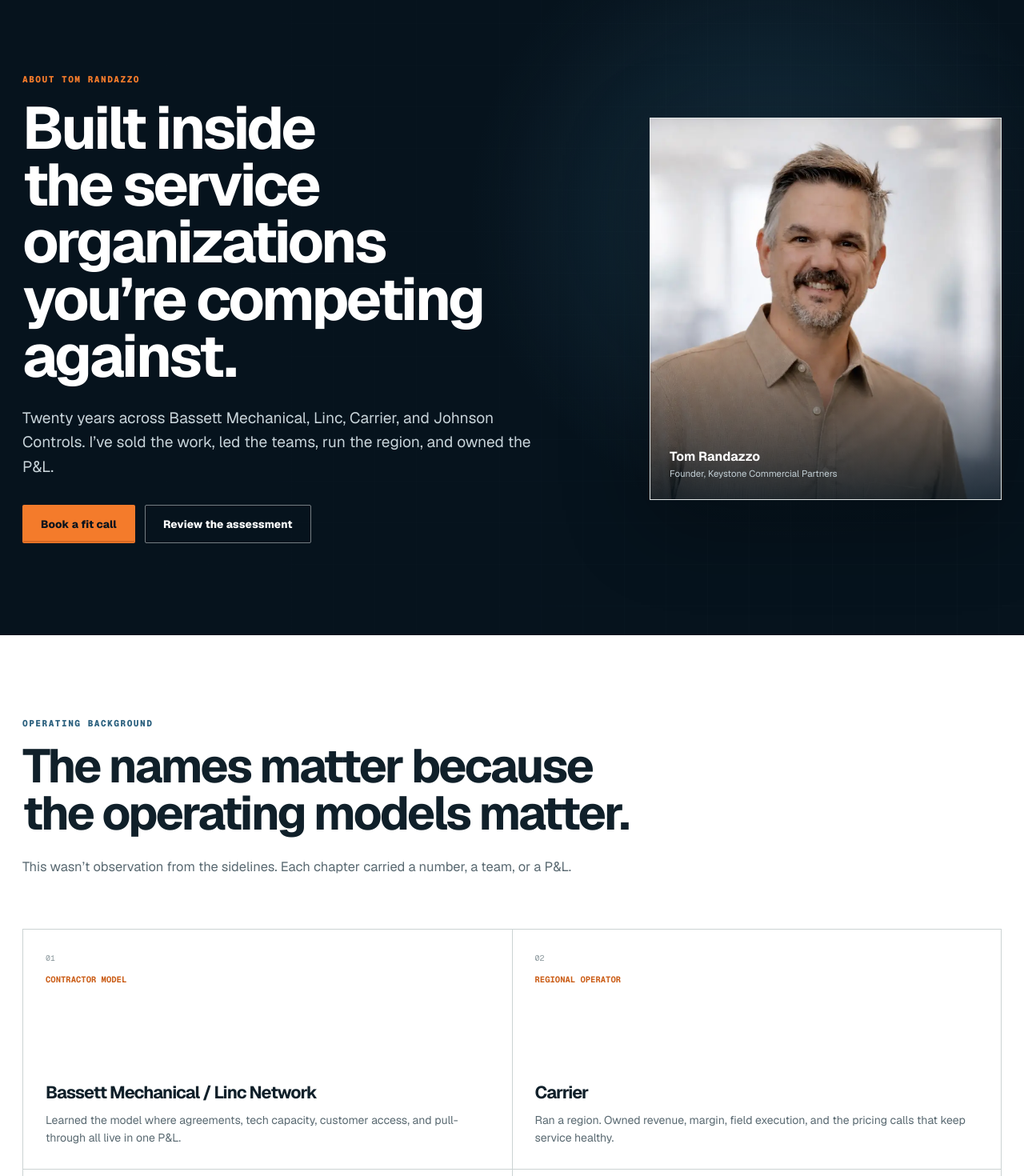
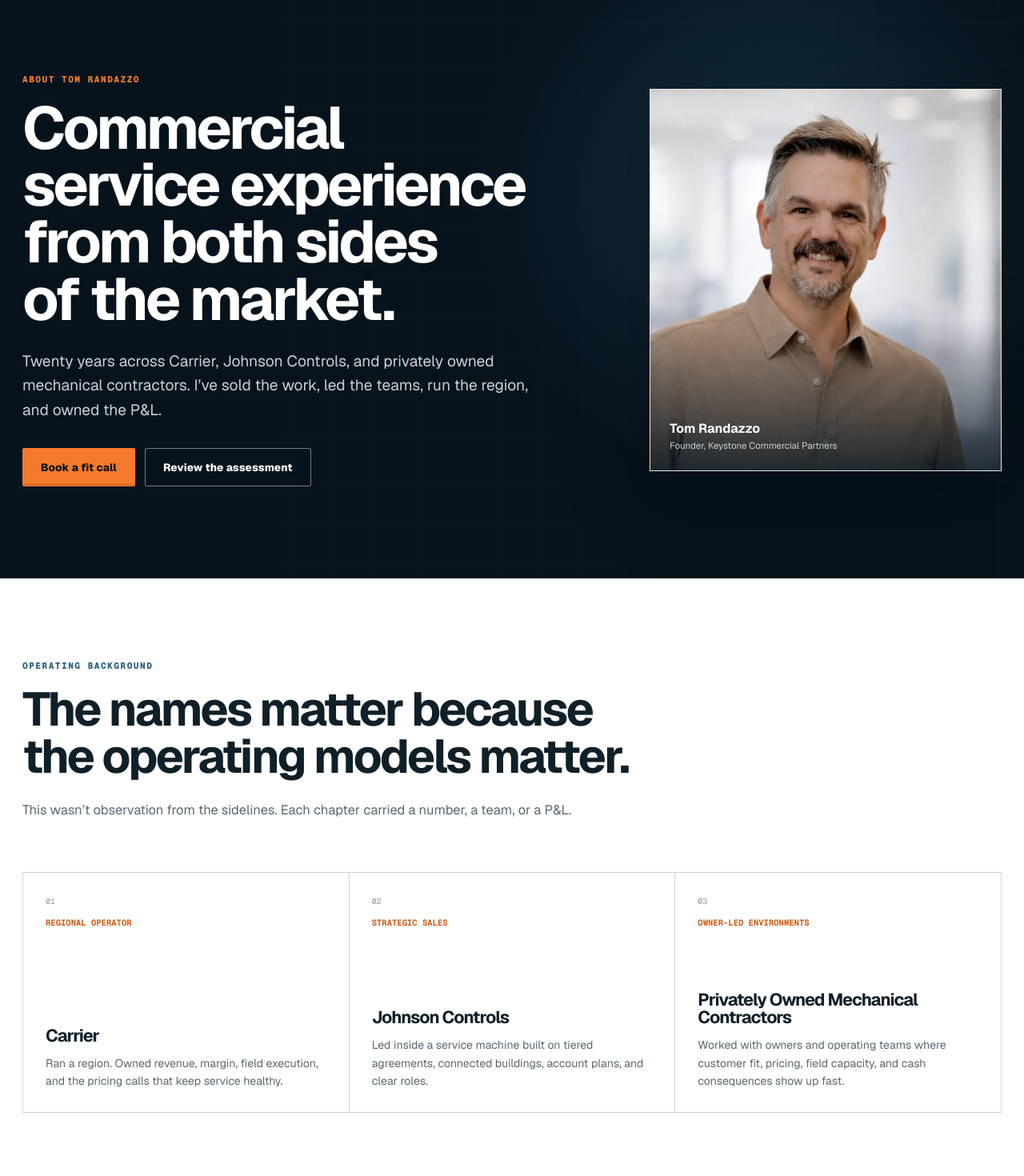
Before and after one commit to roarkgaltrandazzo-bit/keystone, a Next.js app: page /about in a window 1280 px wide. Shown: the part 100-1570 px from the top of the page at 80% size. Built offline with nearby package versions, Linux system fonts and the light colour scheme.

Commit message:
Move career history off homepage

```diff
--- a/app/about/page.tsx
+++ b/app/about/page.tsx
@@ -7,15 +7,10 @@ import { FinalCta, SectionHeading } from "../components/Shared";
 export const metadata: Metadata = {
   title: "About Tom Randazzo",
   description:
-    "Meet Tom Randazzo, a commercial HVAC operator with experience at Bassett Mechanical, Linc, Carrier, and Johnson Controls.",
+    "Meet Tom Randazzo, a commercial HVAC operator with experience at Carrier, Johnson Controls, and privately owned mechanical contractors.",
 };
 
 const career = [
-  {
-    label: "Contractor model",
-    company: "Bassett Mechanical / Linc Network",
-    copy: "Learned the model where agreements, tech capacity, customer access, and pull-through all live in one P&L.",
-  },
   {
     label: "Regional operator",
     company: "Carrier",
@@ -27,9 +22,9 @@ const career = [
     copy: "Led inside a service machine built on tiered agreements, connected buildings, account plans, and clear roles.",
   },
   {
-    label: "Independent-shop translation",
-    company: "Keystone Commercial Partners",
-    copy: "Now resizing those disciplines for owner-led contractors that need the rigor without the enterprise weight.",
+    label: "Owner-led environments",
+    company: "Privately Owned Mechanical Contractors",
+    copy: "Worked with owners and operating teams where customer fit, pricing, field capacity, and cash consequences show up fast.",
   },
 ];
 
@@ -41,10 +36,10 @@ export default function AboutPage() {
         <div className="shell page-hero-grid">
           <div>
             <p className="eyebrow eyebrow-orange">About Tom Randazzo</p>
-            <h1>Built inside the service organizations you’re competing against.</h1>
+            <h1>Commercial service experience from both sides of the market.</h1>
             <p className="hero-subhead">
-              Twenty years across Bassett Mechanical, Linc, Carrier, and Johnson Controls. I’ve sold the work, led
-              the teams, run the region, and owned the P&amp;L.
+              Twenty years across Carrier, Johnson Controls, and privately owned mechanical contractors. I’ve sold
+              the work, led the teams, run the region, and owned the P&amp;L.
             </p>
             <div className="button-row">
               <a className="button button-accent" href="/book">Book a fit call</a>
--- a/app/globals.css
+++ b/app/globals.css
@@ -3058,6 +3058,10 @@ h2 {
   padding-right: 50px;
 }
 
+.career-grid-v2 {
+  grid-template-columns: repeat(3, minmax(0, 1fr));
+}
+
 .career-grid-v2 article {
   min-height: 300px;
 }
@@ -3401,6 +3405,7 @@ h2 {
   .assessment-section-v2 .assessment-feature,
   .dimensions-intro,
   .about-teaser-v2,
+  .career-grid-v2,
   .self-score-start .self-score-intro,
   .form-section-v2 .form-layout {
     grid-template-columns: 1fr;
--- a/app/page.tsx
+++ b/app/page.tsx
@@ -48,17 +48,6 @@ export default function Home() {
               <a className="button button-outline-light" href="/self-score">
                 Self-score your shop
               </a>
-            </div>
-            <div className="career-proof">
-              <span>Tom’s operating background</span>
-              <strong>Bassett Mechanical</strong>
-              <i />
-              <strong>Linc Network</strong>
-              <i />
-              <strong>Carrier</strong>
-              <i />
-              <strong>Johnson Controls</strong>
-              <small>Career history, not client endorsements.</small>
             </div>
           </div>
           <div className="hero-instrument">
@@ -169,8 +158,8 @@ export default function Home() {
             <p className="eyebrow eyebrow-orange">The OEM playbook, resized</p>
             <h2>Use the discipline. Skip the weight.</h2>
             <p className="large-copy">
-              Tier the offer. Price from cost. Track every finding. Start renewals 90+ days out. Those practices work at
-              JCI and Carrier, and they can work in a 15-tech shop without the layers, systems, or meetings.
+              Tier the offer. Price from cost. Track every finding. Start renewals 90+ days out. Large service
+              organizations run that discipline, and a 15-tech shop can run it without the layers, systems, or meetings.
             </p>
             <div className="playbook-rules">
               <div><span>01</span><strong>Tier the agreement around risk and outcomes.</strong></div>
@@ -186,35 +175,6 @@ export default function Home() {
         </div>
       </section>
 
-      <section className="section section-paper about-teaser-section">
-        <div className="shell about-teaser about-teaser-v2">
-          <div className="portrait-frame">
-            <img src="/tom-randazzo.webp" alt="Tom Randazzo, founder of Keystone Commercial Partners" />
-            <div className="portrait-caption">
-              <strong>Tom Randazzo</strong>
-              <span>Founder, Keystone Commercial Partners</span>
-            </div>
-          </div>
-          <div>
-            <p className="eyebrow">Operator, not career consultant</p>
-            <h2>I’ve carried the number and owned the P&amp;L.</h2>
-            <p className="large-copy dark-copy">
-              Twenty years across Bassett Mechanical, Linc, Carrier, and Johnson Controls. I’ve sold the work, led the
-              teams, made the pricing calls, and answered for the result.
-            </p>
-            <div className="career-rail" aria-label="Tom Randazzo career history">
-              <span>Bassett / Linc</span><i />
-              <span>Carrier</span><i />
-              <span>Johnson Controls</span><i />
-              <span>Keystone</span>
-            </div>
-            <a className="text-link" href="/about">
-              Read Tom’s background <span>→</span>
-            </a>
-          </div>
-        </div>
-      </section>
-
       <FinalCta
         title="Let’s find the first leak worth fixing."
         copy="Bring the service question you can’t answer cleanly. We’ll know in 30 minutes whether the assessment fits."
--- a/github-pages/about/index.html
+++ b/github-pages/about/index.html
@@ -3,7 +3,7 @@
   <head>
     <meta charset="UTF-8" />
     <meta name="viewport" content="width=device-width, initial-scale=1.0" />
-    <meta name="description" content="Commercial HVAC operating experience across Bassett, Linc, Carrier and Johnson Controls." />
+    <meta name="description" content="Commercial HVAC experience across Carrier, Johnson Controls and privately owned mechanical contractors." />
     <title>About Tom Randazzo | Keystone Commercial Partners</title>
   </head>
   <body><div id="root"></div><script type="module" src="/entry.tsx"></script></body>
--- a/github-pages/entry.tsx
+++ b/github-pages/entry.tsx
@@ -24,7 +24,7 @@ const routes: Record<string, { component: () => React.JSX.Element; title: string
   "/about": {
     component: AboutPage,
     title: "About Tom Randazzo | Keystone Commercial Partners",
-    description: "Commercial HVAC operating experience across Bassett, Linc, Carrier and Johnson Controls.",
+    description: "Commercial HVAC experience across Carrier, Johnson Controls and privately owned mechanical contractors.",
   },
   "/self-score": {
     component: SelfScorePage,
```
